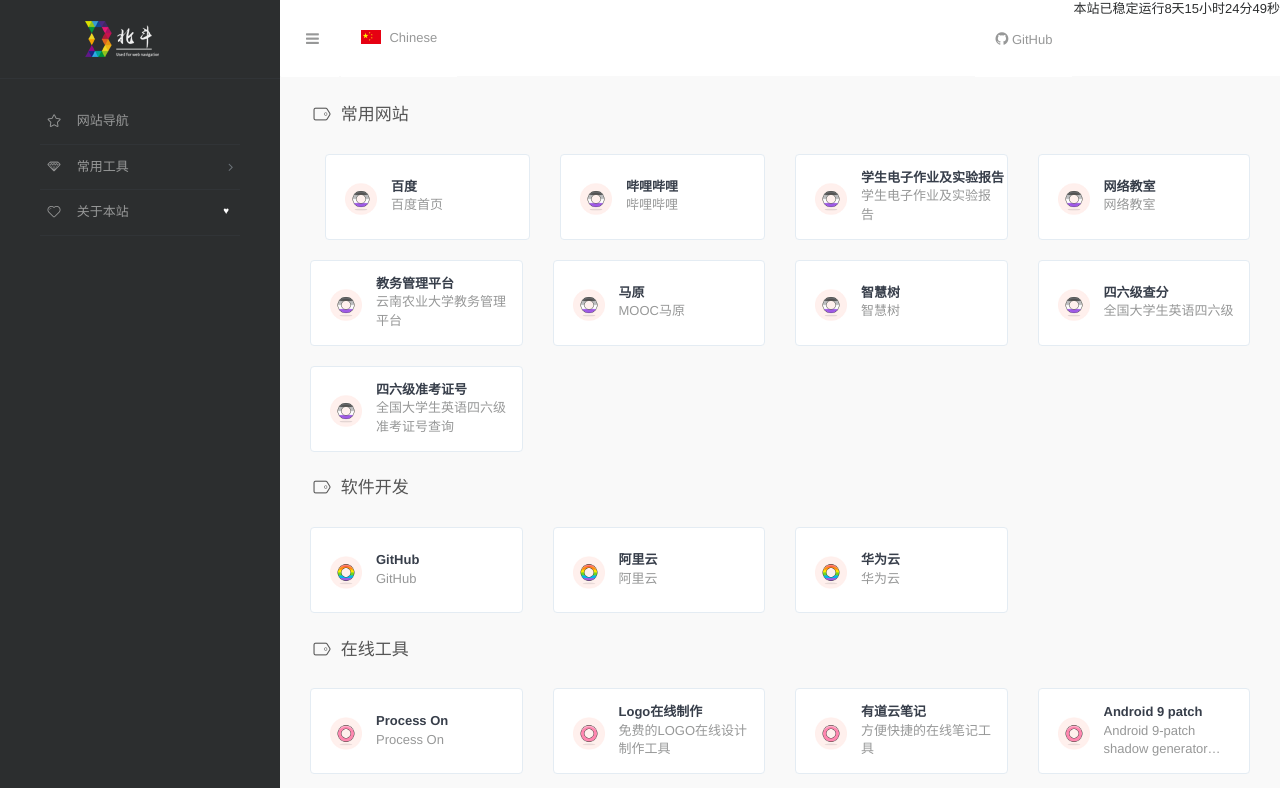
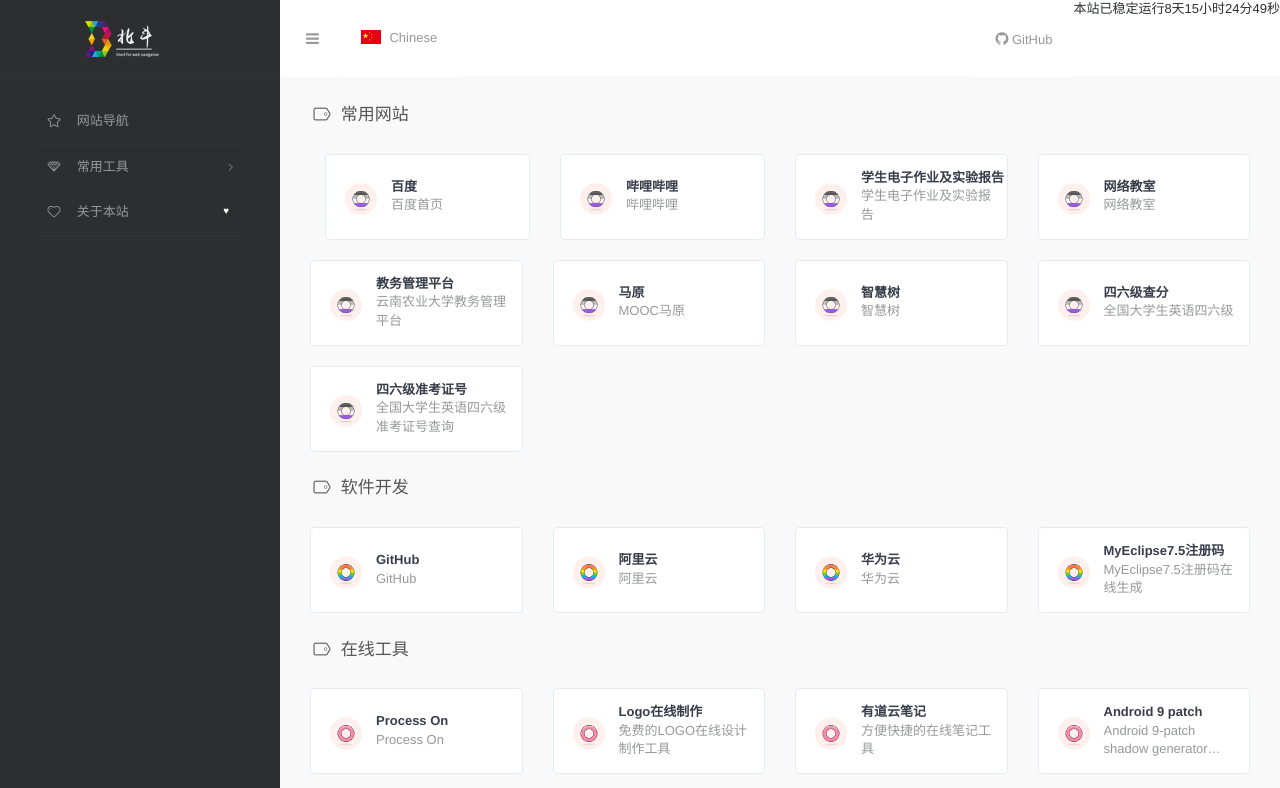
Before and after one commit to meowschang/beidou, a plain HTML site: page cn/index.html in a window 1280 px wide. Shown: the top 788 px of the page. Drawn offline with nearby package versions, Linux system fonts and the light colour scheme.

Commit message:
Update index.html

```diff
--- a/cn/index.html
+++ b/cn/index.html
@@ -427,6 +427,24 @@
                                     <strong>华为云</strong>
                                 </a>
                                 <p class="overflowClip_2">华为云</p>
+                            </div>
+                        </div>
+                    </div>
+                </div>
+
+                <div class="col-sm-3">
+                    <div class="xe-widget xe-conversations box2 label-info"
+                        onclick="window.open('https://www.sojson.com/myeclipes-28.html', '_blank')" data-toggle="tooltip"
+                        data-placement="bottom" title="" data-original-title="https://www.sojson.com/myeclipes-28.html">
+                        <div class="xe-comment-entry">
+                            <a class="xe-user-img">
+                                <img data-src="../assets/images/logos/rjkf.png" class="lozad img-circle" width="40">
+                            </a>
+                            <div class="xe-comment">
+                                <a href="#" class="xe-user-name overflowClip_1">
+                                    <strong>MyEclipse7.5注册码</strong>
+                                </a>
+                                <p class="overflowClip_2">MyEclipse7.5注册码在线生成</p>
                             </div>
                         </div>
                     </div>
```
